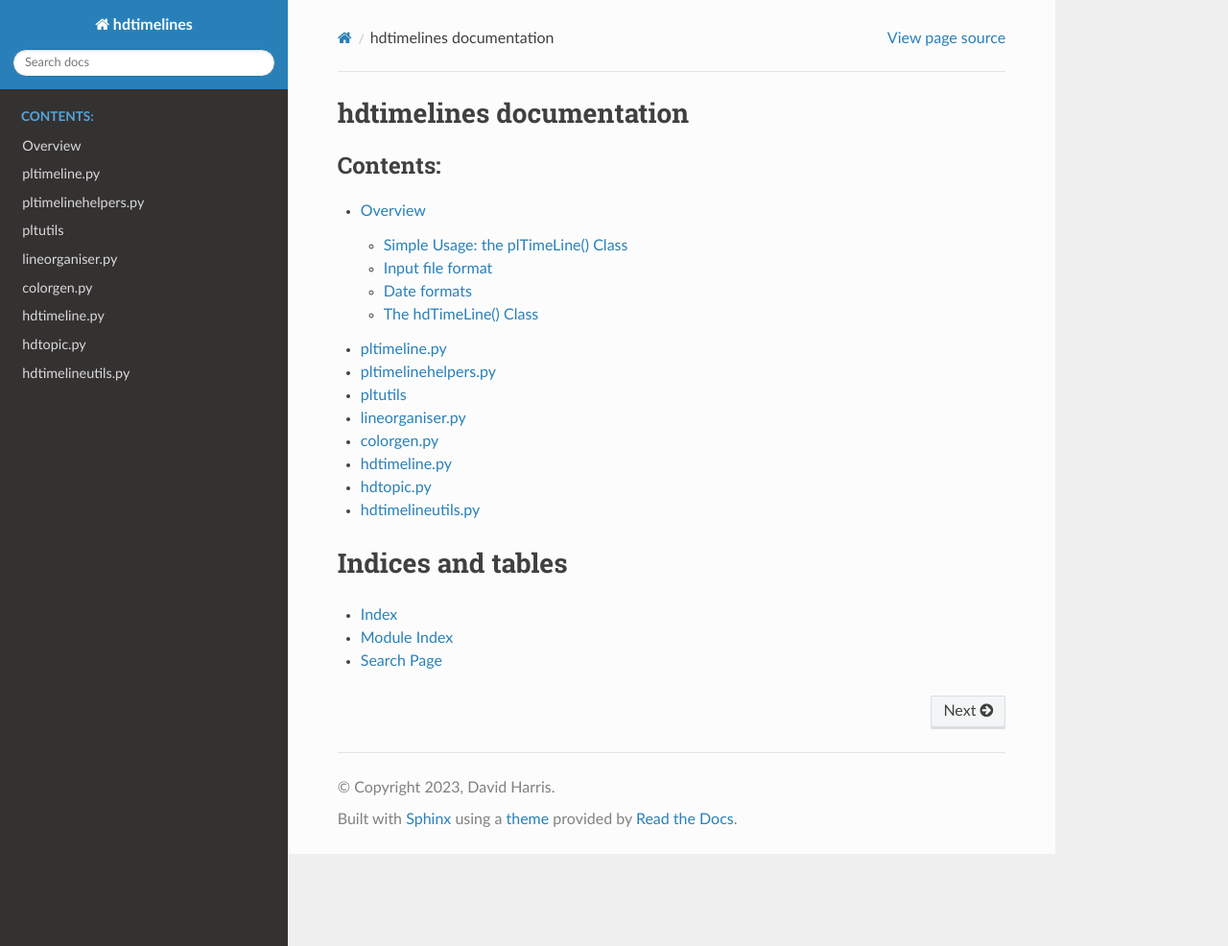
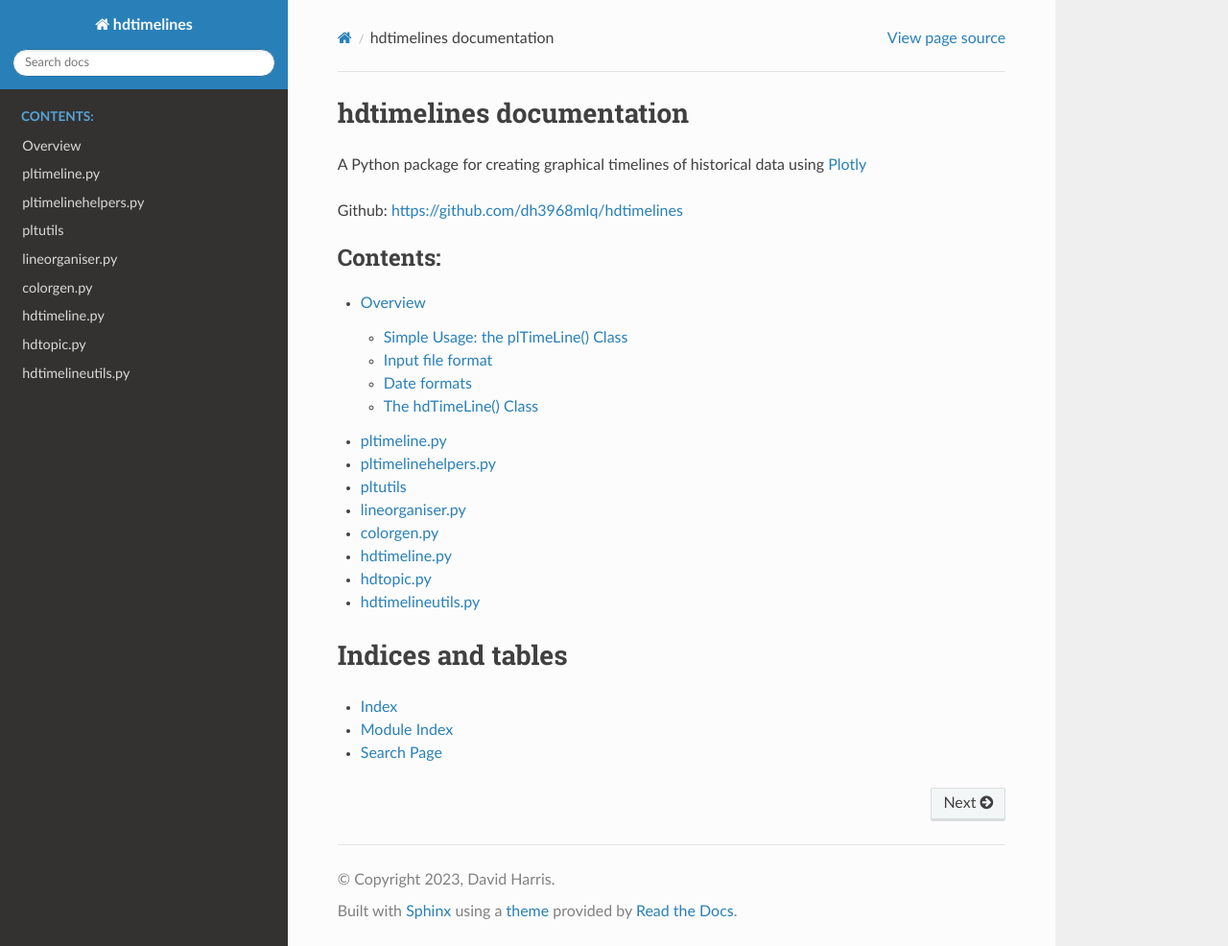
Before and after one commit to dh3968mlq/hdtimelines, a Sphinx documentation site: the page built from docs/index.rst, in a window 1280 px wide and 986 px high. Shown: the whole window at 96% size. Built offline with Sphinx 7.4.7 and the Read the Docs theme 2.0.0, drawn with Linux system fonts in a browser that asks for light colours.

Commit message:
Setup for readthedocs

```diff
--- a/docs/index.rst
+++ b/docs/index.rst
@@ -1,6 +1,10 @@
 
 hdtimelines documentation
 =========================
+
+A Python package for creating graphical timelines of historical data using `Plotly <https://plotly.com/python/>`_
+
+Github: https://github.com/dh3968mlq/hdtimelines
 
 .. toctree::
    :maxdepth: 2
--- /dev/null
+++ b/docs/requirements.txt
@@ -0,0 +1,3 @@
+Sphinx>=7.0.0
+sphinx_rtd_theme>=2.0.0
+readme-renderer>=40.0
```
Also changed, not shown: .readthedocs.yaml (added).
